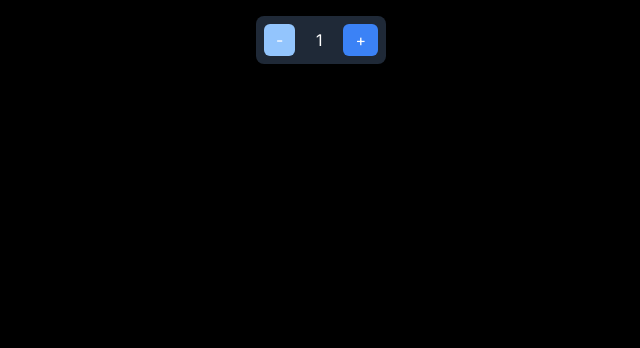
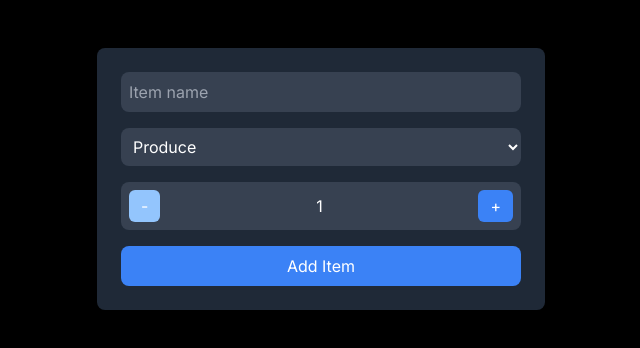
Before and after one commit to CarofCarl/cprg306-assignments, a Next.js app: page /week-5 in a window 1280 px wide. Shown: the top 348 px of the page, without its empty margins (319-959 px from the left). Built offline with nearby package versions, Linux system fonts and the light colour scheme.

Commit message:
Update new-item.js

```diff
--- a/app/week-5/new-item.js
+++ b/app/week-5/new-item.js
@@ -1,9 +1,10 @@
 "use client";
-
 import React, { useState } from "react";
 
 const NewItem = () => {
+  const [name, setName] = useState("");
   const [quantity, setQuantity] = useState(1);
+  const [category, setCategory] = useState("produce");
 
   const increment = () => {
     setQuantity((prevQuantity) => Math.min(prevQuantity + 1, 20));
@@ -13,18 +14,68 @@ const NewItem = () => {
     setQuantity((prevQuantity) => Math.max(prevQuantity - 1, 1));
   };
 
+  const handleSubmit = (e) => {
+    e.preventDefault();
+    const item = { name, quantity, category };
+    console.log(item);
+    alert(`Name: ${name}\nQuantity: ${quantity}\nCategory: ${category}`);
+    setName("");
+    setQuantity(1);
+    setCategory("produce");
+  };
+
   return (
-    <div className="flex justify-center">
-      <div className="inline-flex items-center space-x-2 p-2 bg-gray-800 rounded-lg shadow text-white">
+    <div className="max-w-md mx-auto mt-8 p-6 bg-gray-800 rounded-lg shadow-xl">
+      <form onSubmit={handleSubmit} className="space-y-4">
+        <div className="flex items-center">
+          <input
+            type="text"
+            id="name"
+            value={name}
+            onChange={(e) => setName(e.target.value)}
+            placeholder="Item name"
+            required
+            className="w-full p-2 bg-gray-700 rounded-lg text-white placeholder-gray-400 focus:outline-none focus:ring-2 focus:ring-blue-500"
+          />
+        </div>
+
+        <div className="flex items-center">
+          <select
+            id="category"
+            value={category}
+            onChange={(e) => setCategory(e.target.value)}
+            className="w-full p-2 bg-gray-700 rounded-lg text-white focus:outline-none focus:ring-2 focus:ring-blue-500"
+          >
+            <option value="" disabled>
+              Category
+            </option>
+            <option value="produce">Produce</option>
+            <option value="dairy">Dairy</option>
+            <option value="bakery">Bakery</option>
+            <option value="meat">Meat</option>
+            <option value="frozen foods">Frozen Foods</option>
+            <option value="canned goods">Canned Goods</option>
+            <option value="dry goods">Dry Goods</option>
+            <option value="beverages">Beverages</option>
+            <option value="snacks">Snacks</option>
+            <option value="household">Household</option>
+            <option value="other">Other</option>
+          </select>
+        </div>
+
+        <div className="flex items-center">
+          <div className="w-full inline-flex items-center justify-between p-2 bg-gray-700 rounded-lg">
             <button
+              type="button"
               onClick={decrement}
               disabled={quantity === 1}
               className="px-3 py-1 bg-blue-500 text-white rounded-md disabled:bg-blue-300"
             >
               -
             </button>
-        <span className="w-8 text-center">{quantity}</span>
+            <span className="text-center text-white">{quantity}</span>
             <button
+              type="button"
               onClick={increment}
               disabled={quantity === 20}
               className="px-3 py-1 bg-blue-500 text-white rounded-md disabled:bg-blue-300"
@@ -33,6 +84,15 @@ const NewItem = () => {
             </button>
           </div>
         </div>
+
+        <button
+          type="submit"
+          className="w-full py-2 px-4 bg-blue-500 text-white rounded-lg hover:bg-blue-600 focus:outline-none focus:ring-2 focus:ring-blue-500 focus:ring-opacity-50"
+        >
+          Add Item
+        </button>
+      </form>
+    </div>
   );
 };
 
```
Lines whose indentation alone changed are shown as unchanged.
